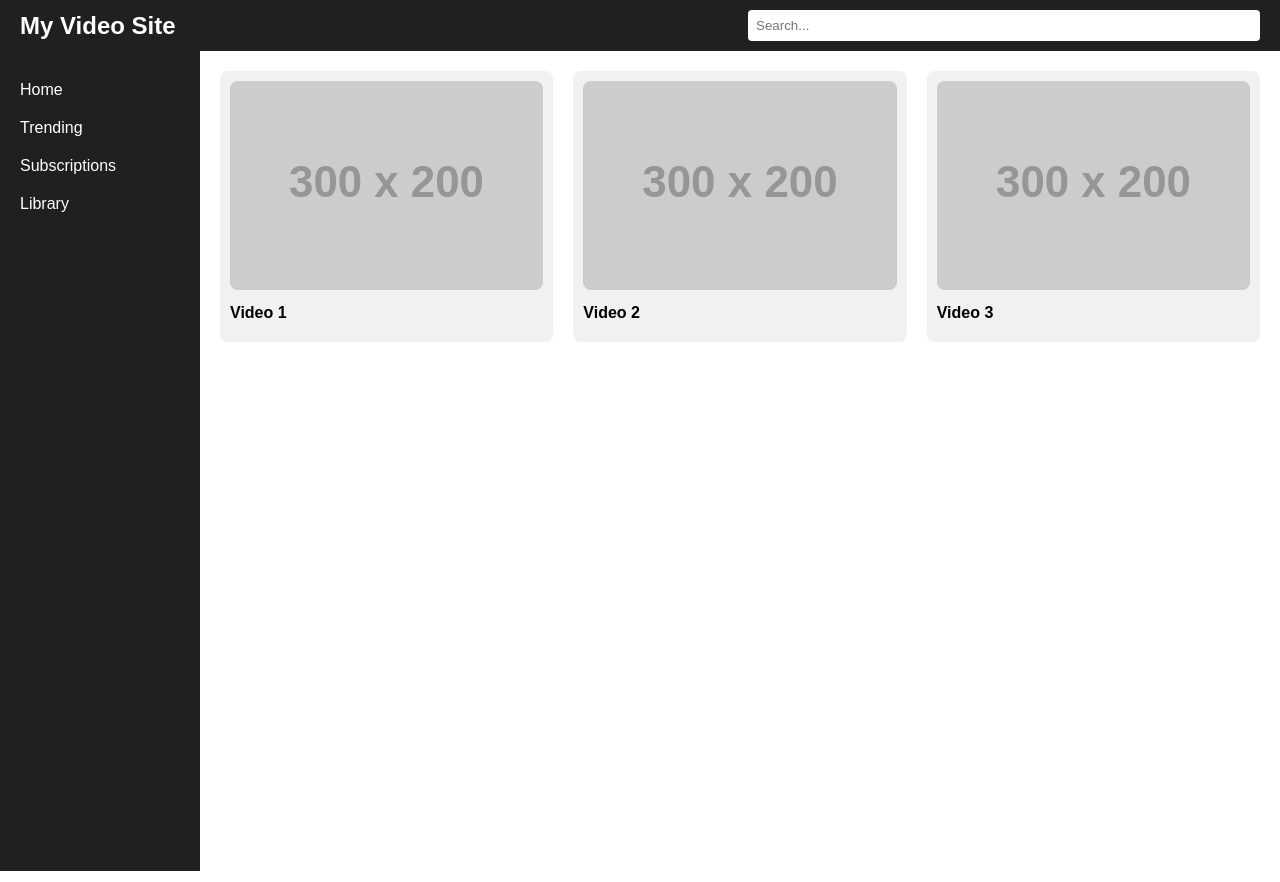
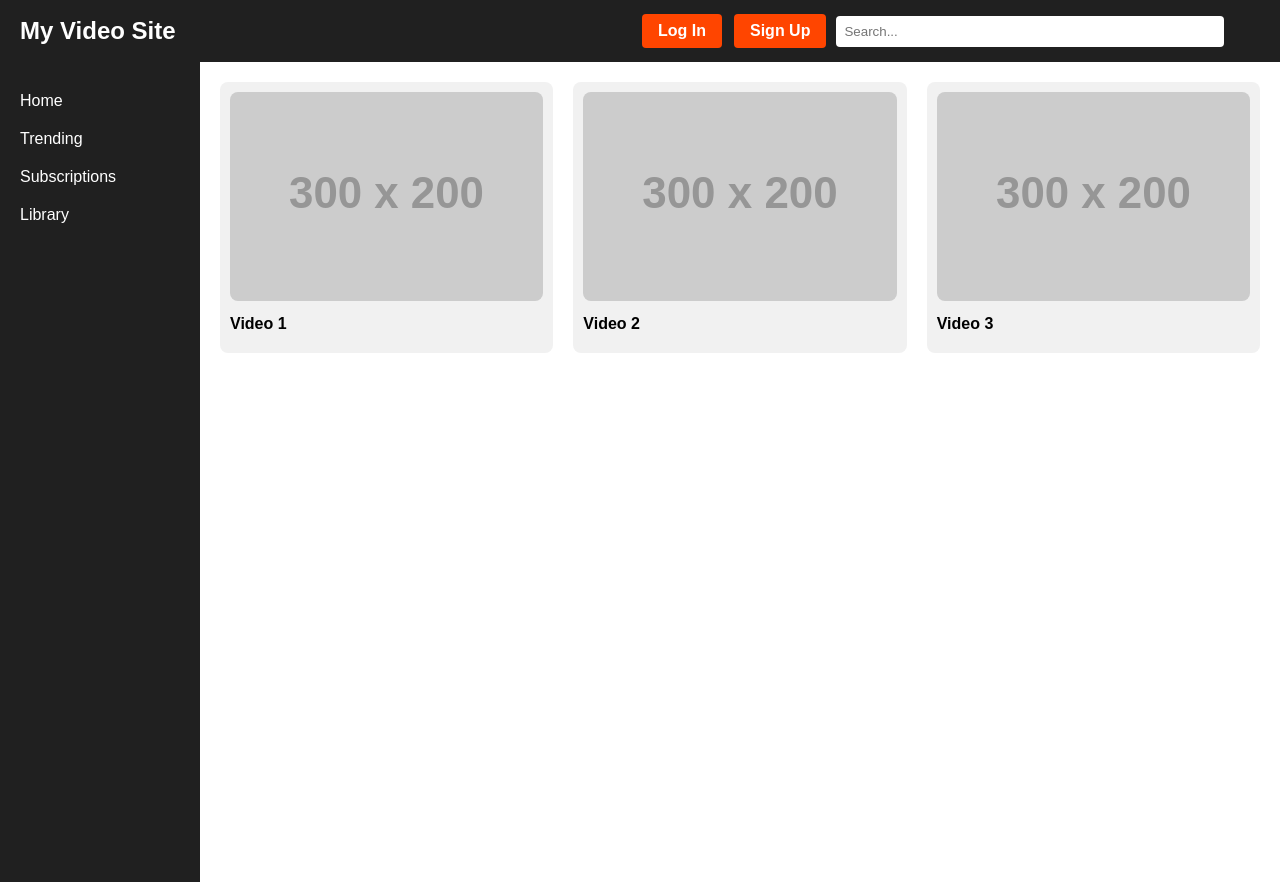
Before and after one commit to mxmxxxx/EasyA_Project, a React (Create React App) app: page / in a window 1280 px wide. Built offline with nearby package versions, Linux system fonts and the light colour scheme.

Commit message:
Implemented login and signup buttons

```diff
--- a/package.json
+++ b/package.json
@@ -6,6 +6,7 @@
     "@testing-library/jest-dom": "^5.17.0",
     "@testing-library/react": "^13.4.0",
     "@testing-library/user-event": "^13.5.0",
+    "firebase": "^10.12.4",
     "react": "^18.3.1",
     "react-dom": "^18.3.1",
     "react-router-dom": "^6.25.1",
--- a/src/Header.js
+++ b/src/Header.js
@@ -19,14 +19,34 @@ const SearchBar = styled.input`
   padding: 8px;
   border-radius: 4px;
   border: none;
-  width: 40%;
+  width: 60%;
+`;
+
+const RightContainer = styled.div`
+  width: 50%;
+  justify-content: right;
+`;
+
+const SignInButton = styled.button`
+  padding: 8px 16px;
+  border-radius: 4px;
+  border: none;
+  background-color: #FF4500;
+  color: white;
+  font-weight: bold;
+  cursor: pointer;
+  margin-right: 10px;
 `;
 
 function Header() {
   return (
     <HeaderContainer>
       <Logo>My Video Site</Logo>
-      <SearchBar placeholder="Search..." />
+      <RightContainer>
+        <SignInButton>Log In</SignInButton>
+        <SignInButton>Sign Up</SignInButton>
+        <SearchBar placeholder="Search..." />
+      </RightContainer>
     </HeaderContainer>
   );
 }
```
Also changed, not shown: src/Firebase.js (added, +21 -0 lines), src/auth/SignInScreen.js (added), src/auth/SignUpScreen.js (added), 1 other file (tests, documents, lock files or other folders).
